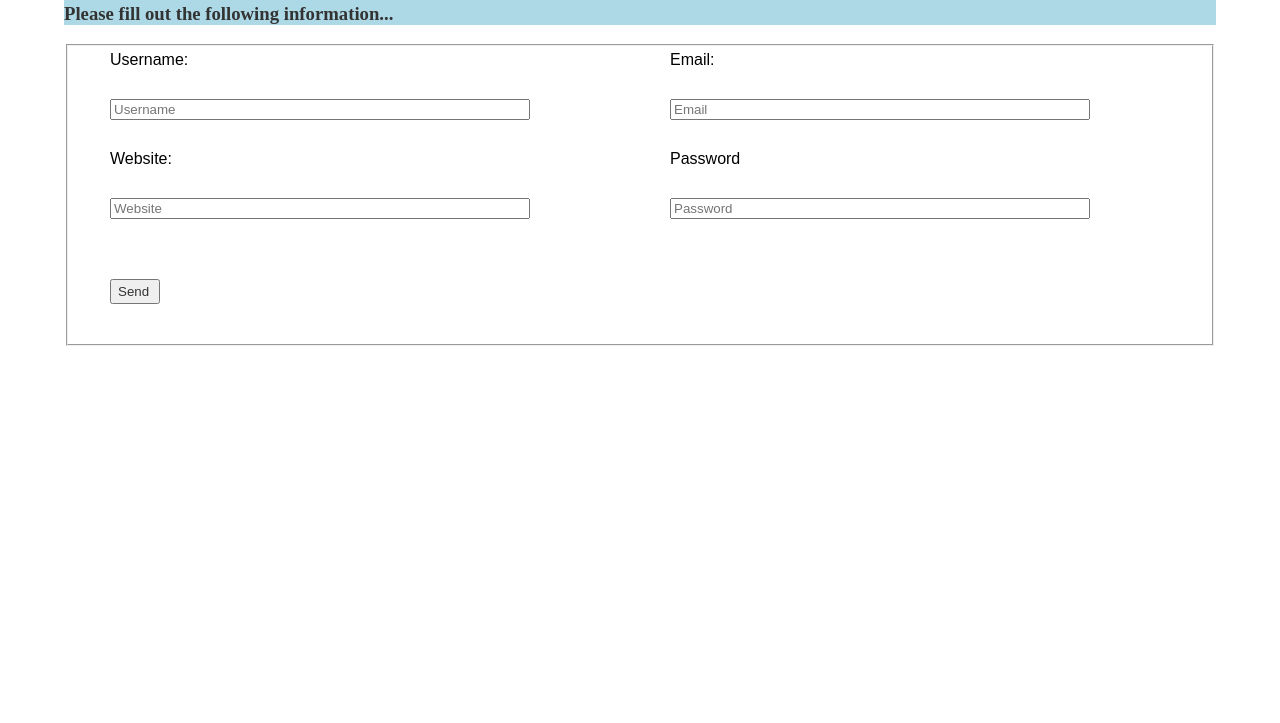
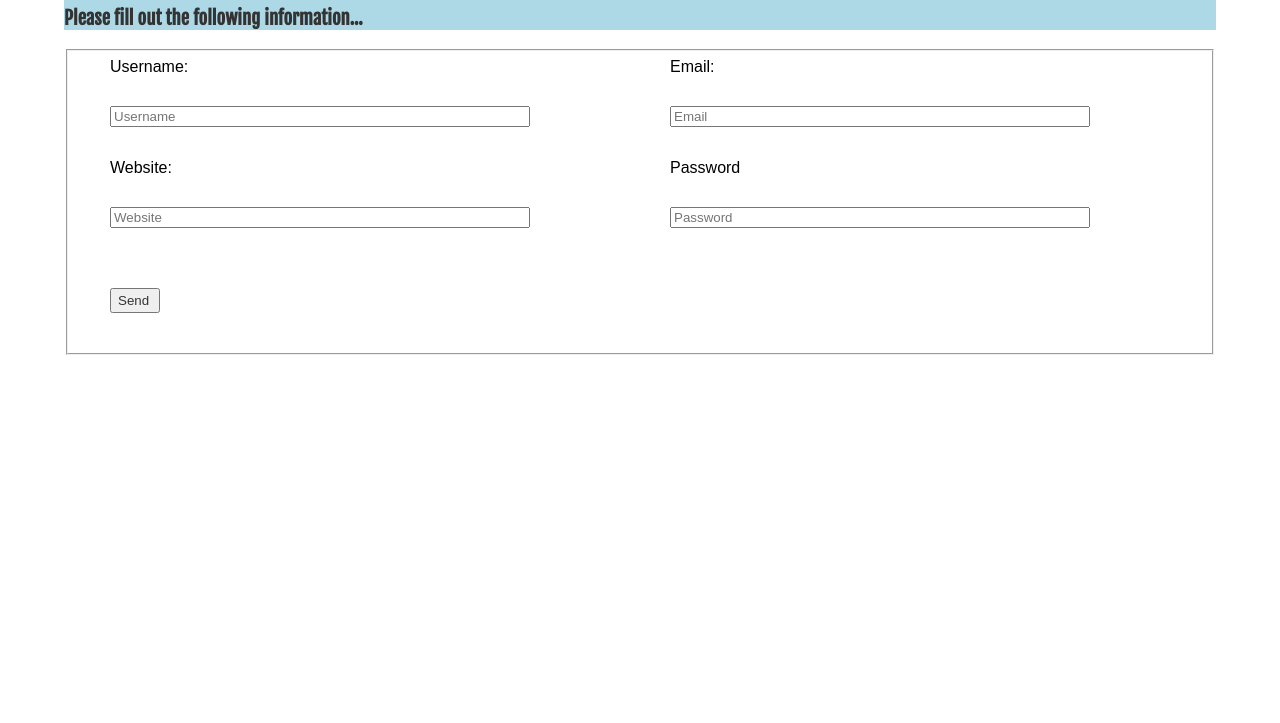
Before and after one commit to KevinLamb/Resp-Form, a plain HTML site: page index.html in a window 1280 px wide. Shown: the part 77-800 px from the top of the page. Drawn offline with Linux system fonts and the light colour scheme.

Commit message:
Update main.css

```diff
--- a/main.css
+++ b/main.css
@@ -1,5 +1,6 @@
 *{
     box-sizing: border-box;
+    font-family: 'Fjalla One', sans-serif;
 }
 
 html, body{
```
